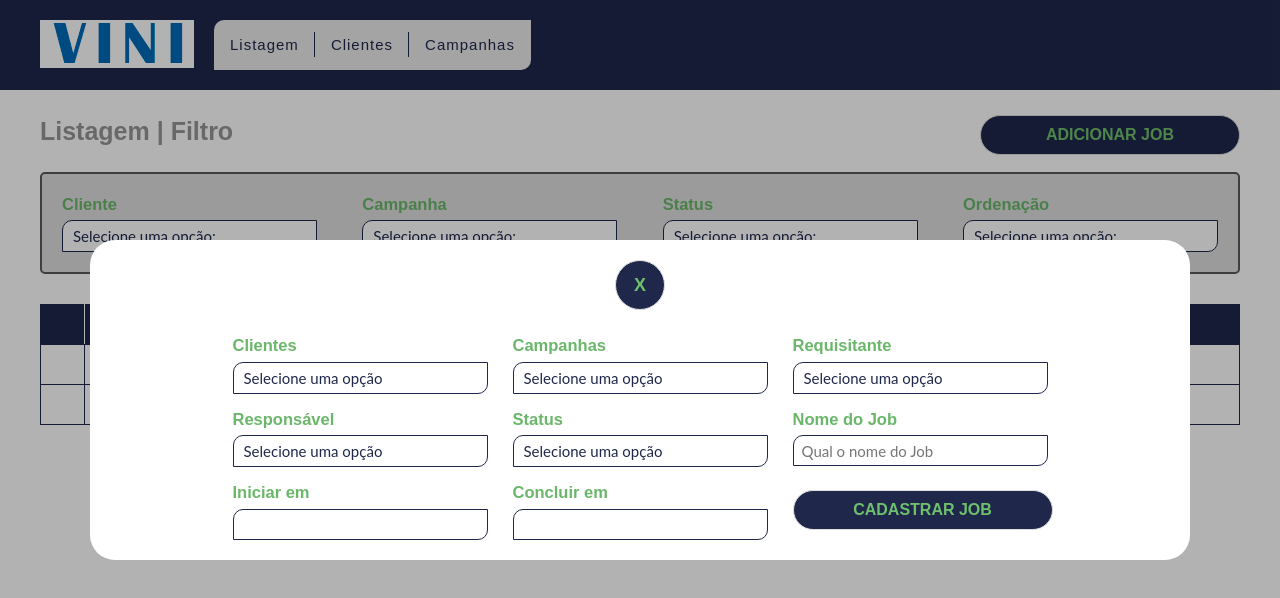
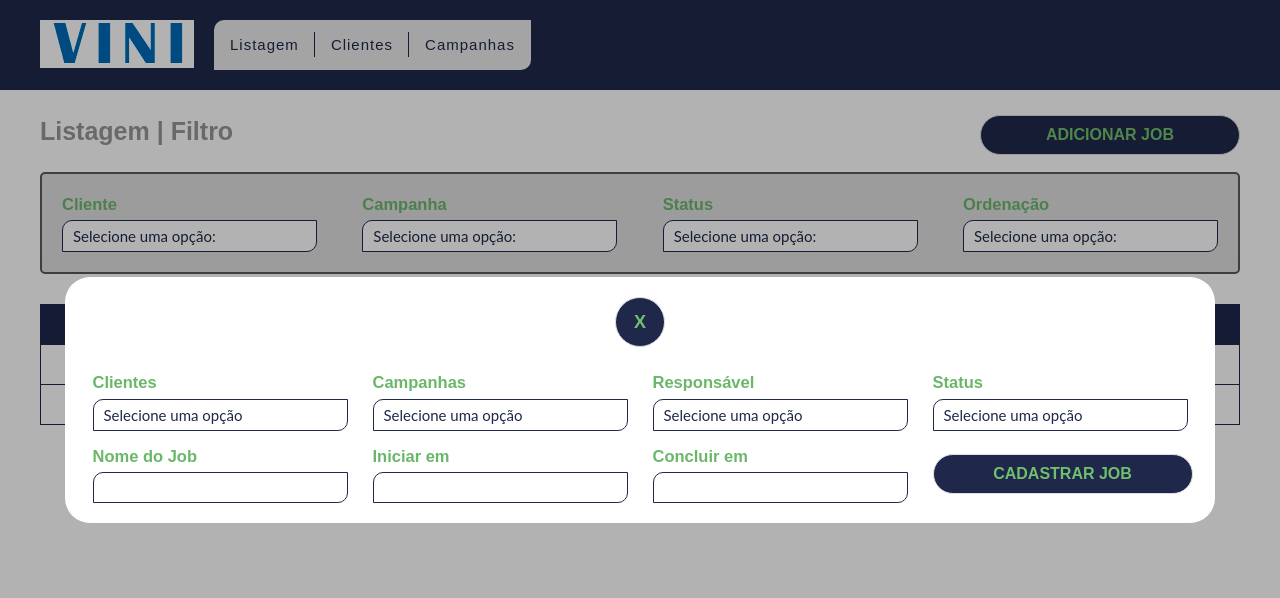
Before and after one commit to ViniFernandesDev/controle_de_pauta, a React (Create React App) app: page / in a window 1280 px wide. Both pictures are taken after a click on the button "ADICIONAR JOB". Shown: the top 598 px of the page. Built offline with nearby package versions, Linux system fonts and the light colour scheme.

Commit message:
Form Modal Clientes e Campanhas
- Criados forms add cliente e campanhas.
- Refatoração input hooks forms, está validando pelo html com required
- Falta o campo textarea

```diff
--- a/src/components/form/Form.module.css
+++ b/src/components/form/Form.module.css
@@ -20,6 +20,7 @@
     border-bottom-right-radius: 10px;
 }
 
+.input input,
 .input textarea,
 .input input[type="text"] {
     width: 100%;
--- a/src/components/form/InputHook.js
+++ b/src/components/form/InputHook.js
@@ -1,10 +1,12 @@
 import styles from './Form.module.css'
 
 const Input = ({ label, register, required }) => (
-    <>
+
+    <div className={styles.input}>
         <label>{label}</label>
-        <input {...register(label, { required })} />
-    </>
+        <input {...register(label)} required={required} />
+    </div>
+
 );
 
 export default Input
--- a/src/components/form/SelectHook.js
+++ b/src/components/form/SelectHook.js
@@ -1,17 +1,20 @@
 import React from "react";
 import styles from './Form.module.css'
 
-const Select = React.forwardRef(({ onChange, onBlur, name, label }, ref) => (
-    <>
+const Select = React.forwardRef(({ onChange, register, onBlur, label, required }, ref) => (
+
         <div className={styles.input}>
             <label>{label}</label>
 
-            <select name={name} ref={ref} onChange={onChange} onBlur={onBlur}>
+            <select name={label} {...register(label)} ref={ref} onChange={onChange} onBlur={onBlur} required={required}>
                 <option value="">Selecione uma opção</option>
+                <option value="opcao1">Opção 1</option>
+                <option value="opcao2">Opção 2</option>
+                <option value="opcao3">Opção 3</option>
 
             </select>
         </div>
-    </>
+
   ));
 
 export default Select
--- a/src/components/modal/Modal.css
+++ b/src/components/modal/Modal.css
@@ -27,10 +27,10 @@
   }
 
   .box_modal .content {
-    width: 1100px;
+    width: 1150px;
     background: #ffffff;
     border-radius: 25px;
-    padding: 20px 40px;
+    padding: 20px 20px;
   }
 
   .box_modal .content form {
--- /dev/null
+++ b/src/pages/campanhas/AddCampanhas.js
@@ -0,0 +1,31 @@
+import React from "react";
+import { useForm } from "react-hook-form";
+
+import InputHook from '../../components/form/InputHook';
+import SelectHook from '../../components/form/SelectHook';
+import Submit from '../../components/form/Submit';
+
+function AddCampanhas() {
+
+    const { register, formState: { errors }, handleSubmit } = useForm();
+    const onSubmit = data => console.table(data);
+    console.log(errors)
+
+    return (
+        <form onSubmit={handleSubmit(onSubmit)}>
+
+            <SelectHook label="Cliente" register={register} required />
+
+            <InputHook label="Nome da campanha" register={register} required />
+
+            <>Descrição</>
+
+            <Submit text="Cadastrar Campanha" />
+
+        </form>
+
+
+    )
+}
+
+export default AddCampanhas
--- a/src/pages/campanhas/Campanhas.js
+++ b/src/pages/campanhas/Campanhas.js
@@ -4,6 +4,7 @@ import Input from "../../components/form/Input"
 import Title from "../../components/title/Title"
 import ListCampanhas from "./ListCampanhas"
 import Modal from '../../components/modal/Modal';
+import AddCampanhas from './AddCampanhas';
 
 function Clientes() {
 
@@ -23,7 +24,7 @@ function Clientes() {
                     {isModalVisible ? (
 
                         <Modal onClose={() => setIsModalVisible(false)}>
-                            teste
+                            <AddCampanhas/>
                         </Modal>
 
                     ): null }
--- /dev/null
+++ b/src/pages/clientes/AddClientes.js
@@ -0,0 +1,40 @@
+import React from "react";
+import { useForm } from "react-hook-form";
+
+import InputHook from '../../components/form/InputHook';
+import Submit from '../../components/form/Submit';
+
+function AddClientes() {
+
+    const { register, formState: { errors }, handleSubmit } = useForm();
+    const onSubmit = data => console.table(data);
+    console.log(errors)
+
+    return (
+        <form onSubmit={handleSubmit(onSubmit)}>
+
+            <InputHook label="Nome do cliente" register={register} required />
+
+            <InputHook label="CNPJ" register={register} required />
+
+            <InputHook label="Razão Social" register={register} required />
+
+            <InputHook label="Website" register={register} required />
+
+            <InputHook label="E-mail" register={register} required />
+
+            <InputHook label="Contato responsável" register={register} required />
+
+            <InputHook label="Whatsapp" register={register} required />
+
+            <>Descrição</>
+
+            <Submit text="Cadastrar Cliente" />
+
+        </form>
+
+
+    )
+}
+
+export default AddClientes
--- a/src/pages/clientes/Clientes.js
+++ b/src/pages/clientes/Clientes.js
@@ -4,6 +4,7 @@ import Input from "../../components/form/Input"
 import Title from "../../components/title/Title"
 import ListClientes from "./ListClientes"
 import Modal from '../../components/modal/Modal';
+import AddClientes from './AddClientes';
 
 function Clientes() {
 
@@ -23,7 +24,7 @@ function Clientes() {
                     {isModalVisible ? (
 
                         <Modal onClose={() => setIsModalVisible(false)}>
-                            teste
+                            <AddClientes/>
                         </Modal>
 
                     ): null }
--- a/src/pages/inicial/AddJob.js
+++ b/src/pages/inicial/AddJob.js
@@ -1,43 +1,32 @@
 import React from "react";
 import { useForm } from "react-hook-form";
 
+import InputHook from '../../components/form/InputHook';
 import SelectHook from '../../components/form/SelectHook';
 import Submit from '../../components/form/Submit';
-
-import styles from '../../components/form/Form.module.css'
 
 function AddJob() {
 
     const { register, formState: { errors }, handleSubmit } = useForm();
     const onSubmit = data => console.table(data);
+    console.log(errors)
 
     return (
         <form onSubmit={handleSubmit(onSubmit)}>
 
-            <SelectHook label="Clientes" {...register("Clientes")} />
+            <SelectHook label="Clientes" register={register} required />
 
-            <SelectHook label="Campanhas" {...register("Campanhas")} />
+            <SelectHook label="Campanhas" register={register} required />
 
-            <SelectHook label="Requisitante" {...register("Requisitante")} />
+            <SelectHook label="Responsável" register={register} required />
 
-            <SelectHook label="Responsável" {...register("Status")} />
+            <SelectHook label="Status" register={register} required />
 
-            <SelectHook label="Status" {...register("Status")} />
+            <InputHook label="Nome do Job" register={register} required />
 
-            <div className={styles.input}>
-                <label>Nome do Job</label>
-                <input type="text" placeholder="Qual o nome do Job" {...register("Nome do Job", {required: true})} />
-            </div>
+            <InputHook label="Iniciar em" register={register} required />
 
-            <div className={styles.input}>
-                <label>Iniciar em</label>
-                <input type="text" {...register("Iniciar em")} />
-            </div>
-
-            <div className={styles.input}>
-                <label>Concluir em</label>
-                <input type="text" {...register("Concluir em")} />
-            </div>
+            <InputHook label="Concluir em" register={register} required />
 
             <Submit text="Cadastrar Job" />
 
```
Also changed, not shown: 1 other file (tests, documents, lock files or other folders).
